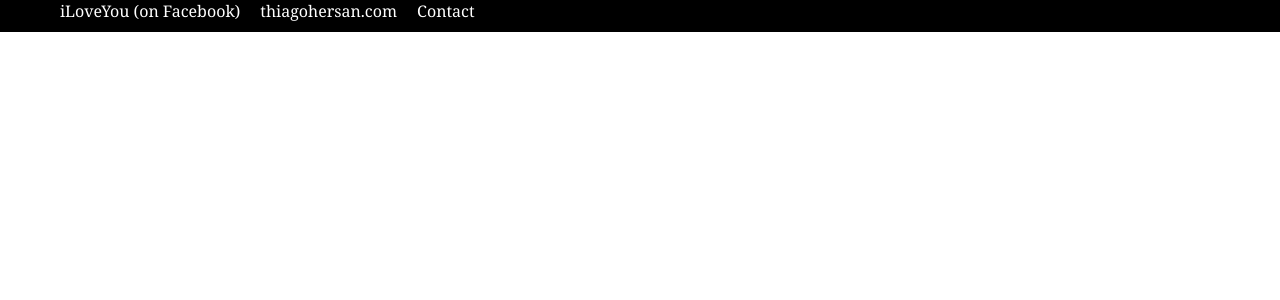
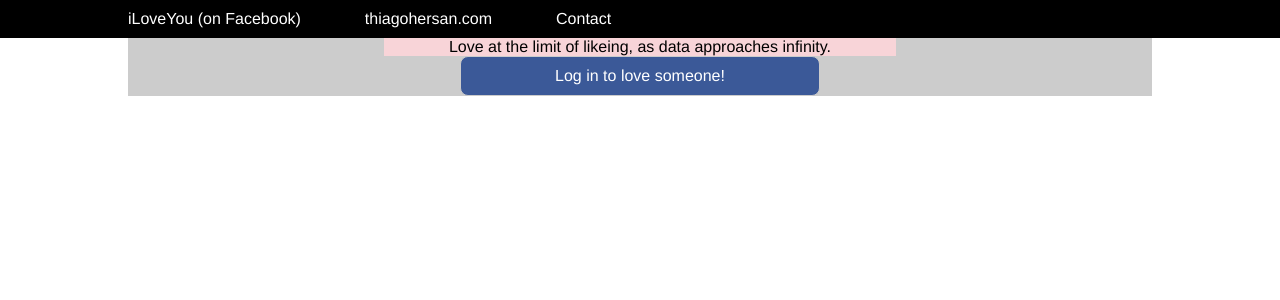
Before and after one commit to thiagohersan/iLikeYou, a PHP site: page / in a window 1280 px wide. Shown: the top 300 px of the page. Run offline with PHP 8.4, Linux system fonts and the light colour scheme; some libraries are stand-ins or nearby versions.

Commit message:
crappy draft of a nav menu bar

```diff
--- a/css.css
+++ b/css.css
@@ -1,7 +1,7 @@
 body {
 	background:white;
 	margin: 0 auto;
-	font-family:georgia,times,serif;
+	font-family:'Helvetica Neue','Helvetica','lucida grande',tahoma,verdana,arial,sans-serif;
 }
 
 #header {
@@ -10,18 +10,32 @@ body {
 	left:0px;
 	background-color:#000000;
 	color:#ffffff;
-	height:32px;
 	width:100%;
+	text-align: center;
 }
 
+#footer {
+	position:fixed;
+	bottom:0px;
+	left:0px;
+	width:100%;
+	text-align: center;
+}
+
+
 #nav {
-	margin-left:50px;
+	margin: 10px auto;
+	overflow: auto;
+	width: 80%;
+	vertical-align: middle;
 }
 
 .nav-item{
 	float:left;
-	margin-left:10px;
-	margin-right:10px;
+	margin: auto auto;
+	margin-left:0px;
+	margin-right:64px;
+	vertical-align: middle;
 }
 
 .nav-item a {
@@ -32,4 +46,40 @@ body {
 
 #main-body {
 	margin-top:0px;
+	width:100%;
+	text-align: center;
 }
+
+.content-center {
+	width:80%;
+	margin: 0 auto;
+	background-color: #cccccc;
+	text-align: center;
+}
+
+#main-text{
+	text-align: center;
+	vertical-align: middle;
+	color: #000000;
+	margin: 0 auto;
+	background-color: #f8d4d8;
+	width: 50%;
+}
+
+#login-button{
+	border-width: 1px;
+	border-color: #cccccc;
+	border-style: solid;
+	border-radius: 8px;
+	padding: 10px;
+	width: 33%;
+	margin: 0 auto;
+	text-align: center;
+	vertical-align: middle;
+	background-color: #3b5998;
+	color: #ffffff;
+}
+
+#login-button:hover{
+	background-color: #5890ff;
+}
--- a/index.html
+++ b/index.html
@@ -22,21 +22,11 @@
       xfbml      : true  // parse XFBML
     });
 
-    // Here we subscribe to the auth.authResponseChange JavaScript event. This event is fired
-    // for any authentication related change, such as login, logout or session refresh.
     FB.Event.subscribe('auth.authResponseChange', function(response) {
-      // Here we specify what we do with the response anytime this event occurs.
       if (response.status === 'connected') {
-        // The response object is returned with a status field that lets the app know the current
-        // login status of the person. In this case, we're handling the situation where they
-        // have logged in to the app.
         onLogIn();
       }
     });
-  };
-
-  window.onload = function(){
-    document.getElementById('main-body').style['margin-top'] = document.getElementById('header').clientHeight;
   };
 
   // Load the SDK asynchronously
@@ -47,6 +37,15 @@
     js.src = "//connect.facebook.net/en_US/all.js";
     ref.parentNode.insertBefore(js, ref);
   }(document));
+
+  function logMeIn(){
+    FB.login(function(response){},
+             {scope: "user_likes,publish_actions,publish_stream,user_likes,friends_checkins,friends_events,friends_interests,friends_likes,friends_notes,friends_photos,friends_relationship_details,friends_status,friends_videos,read_stream"});
+  }
+
+  window.onload = function(){
+    document.getElementById('main-body').style['margin-top'] = document.getElementById('header').clientHeight+"px";
+  };
 
   function onLogIn() {
       document.getElementById("login-button").style.display = 'none';
@@ -113,15 +112,18 @@
   </div>
 
   <div id="main-body">
-    <div class="fb-login-button"
-         id="login-button"
-         data-width="200"
-         data-height="100"
-         data-max-rows="1"
-         data-show-faces="false"
-         data-scope="user_likes,publish_actions,publish_stream,user_likes,friends_checkins,friends_events,friends_interests,friends_likes,friends_notes,friends_photos,friends_relationship_details,friends_status,friends_videos,read_stream">
+    <div class="content-center" id="first-section">
+      <div id="logo-image"></div>
+      <div id="main-text">
+        Love at the limit of likeing, as data approaches infinity.
+      </div>
+      <div id="login-button" onclick="logMeIn()">
+        Log in to love someone!
+      </div>
     </div>
+  </div>
 
+  <div id="footer">
     <div class="fb-like"
          data-href="http://www.thiagohersan.com/iLoveYou"
          data-layout="box_count"
@@ -129,7 +131,6 @@
          data-show-faces="false"
          data-share="false">
     </div>
-
   </div>
 
 </body>
```
